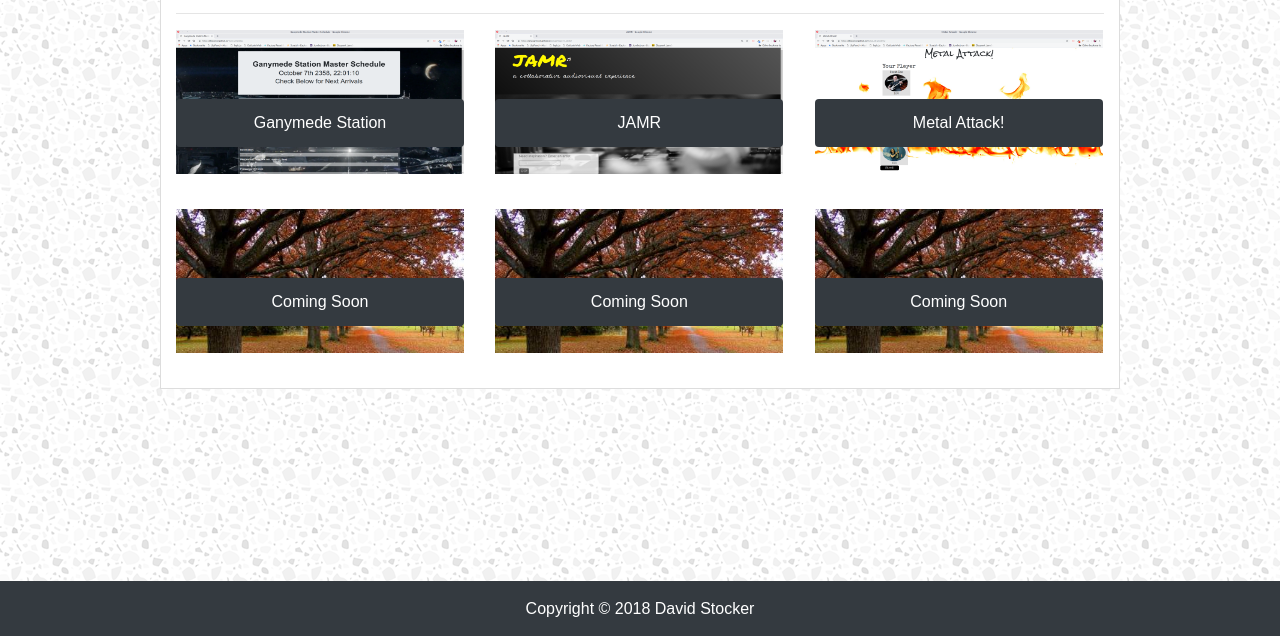
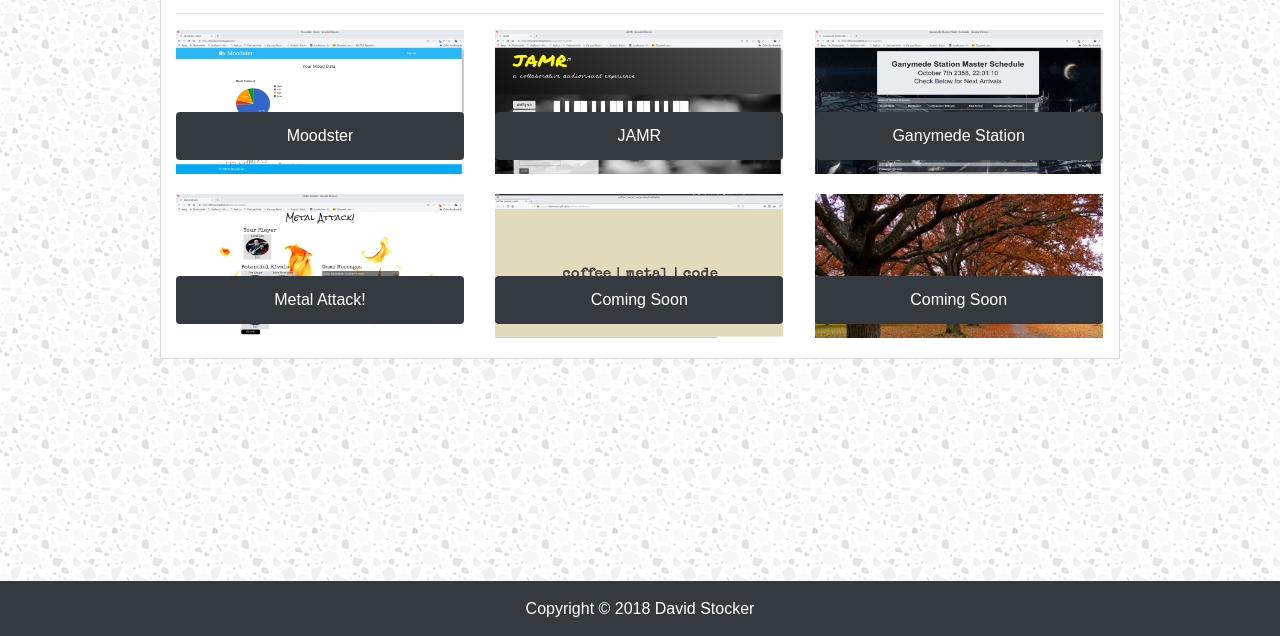
Before and after one commit to coffeemetalcode/dbstocker.github.io, a plain HTML site: page portfolio.html in a window 1280 px wide. Shown: the part 164-800 px from the top of the page. Drawn offline with nearby package versions, Linux system fonts and the light colour scheme.

Commit message:
made some updates

```diff
--- a/assets/css/style.css
+++ b/assets/css/style.css
@@ -120,6 +120,7 @@ button {
 .tile img {
   width: 100%;
   height: 144px;
+  margin-bottom: 20px;
 }
 
 /* Style the button and place it in the middle of the container/image */
--- a/portfolio.html
+++ b/portfolio.html
@@ -86,17 +86,25 @@ This section goes at the top of all pages - I can't wait to store these in separ
       <div class="row">
         <div class="col-sm-4">
           <div class="tile">
-            <img src="assets/images/ganymede-station.png" alt="Ganymede Station Scheduler">
-            <a href='https://dbstocker.github.io/Ganymede-Station/' target='_blank'><button class="btn">Ganymede Station</button></a>
+            <img src="assets/images/moodster.png" alt="Moodster">
+            <a href='https://moodster.herokuapp.com/' target='_blank'><button class="btn">Moodster</button></a>
           </div>
         </div>
-        <br>
+        <br />
         <div class="col-sm-4">
           <div class="tile">
             <img src="assets/images/jamr.png" alt="JAMR">
             <a href='https://dbstocker.github.io/JAMR/' target='_blank'><button class="btn">JAMR</button></a>
           </div>
         </div>
+        <br />
+        <div class="col-sm-4">
+          <div class="tile">
+            <img src="assets/images/ganymede-station.png" alt="Ganymede Station Scheduler">
+            <a href='https://dbstocker.github.io/Ganymede-Station/' target='_blank'><button class="btn">Ganymede Station</button></a>
+          </div>
+        </div>
+        <br />
         <div class="col-sm-4">
           <div class="tile">
             <img src="assets/images/metal-attack-rpg.png" alt="Metal Attack!">
@@ -104,29 +112,24 @@ This section goes at the top of all pages - I can't wait to store these in separ
             </a>
           </div>
         </div>
-      </div>
-      <br>
-      <div class="row">
+        <br />
         <div class="col-sm-4">
           <div class="tile">
-            <img src="assets/images/placeholder-profile.jpg" alt="project 4">
-            <button class="btn">Coming Soon</button>
+            <img src="assets/images/coffee-metal-code.png" alt="coffee | metal | code">
+            <a href="https://dbstocker.github.io/coffee-metal-code/" target='_blank'>
+              <button class="btn">Coming Soon</button>
+            </a>
           </div>
         </div>
-        <div class="col-sm-4">
-          <div class="tile">
-            <img src="assets/images/placeholder-profile.jpg" alt="project 5">
-            <button class="btn">Coming Soon</button>
-          </div>
-        </div>
+        <br />
         <div class="col-sm-4">
           <div class="tile">
             <img src="assets/images/placeholder-profile.jpg" alt="project 6">
             <button class="btn">Coming Soon</button>
           </div>
         </div>
+        <br />
       </div>
-      <br>
     </div>
   </div>
   <div class="footer">
```
Also changed, not shown: contact.html (+8 -6 lines), index.html (+1 -1 lines), assets/images/coffee-metal-code.png (added), assets/images/moodster.png (added).
